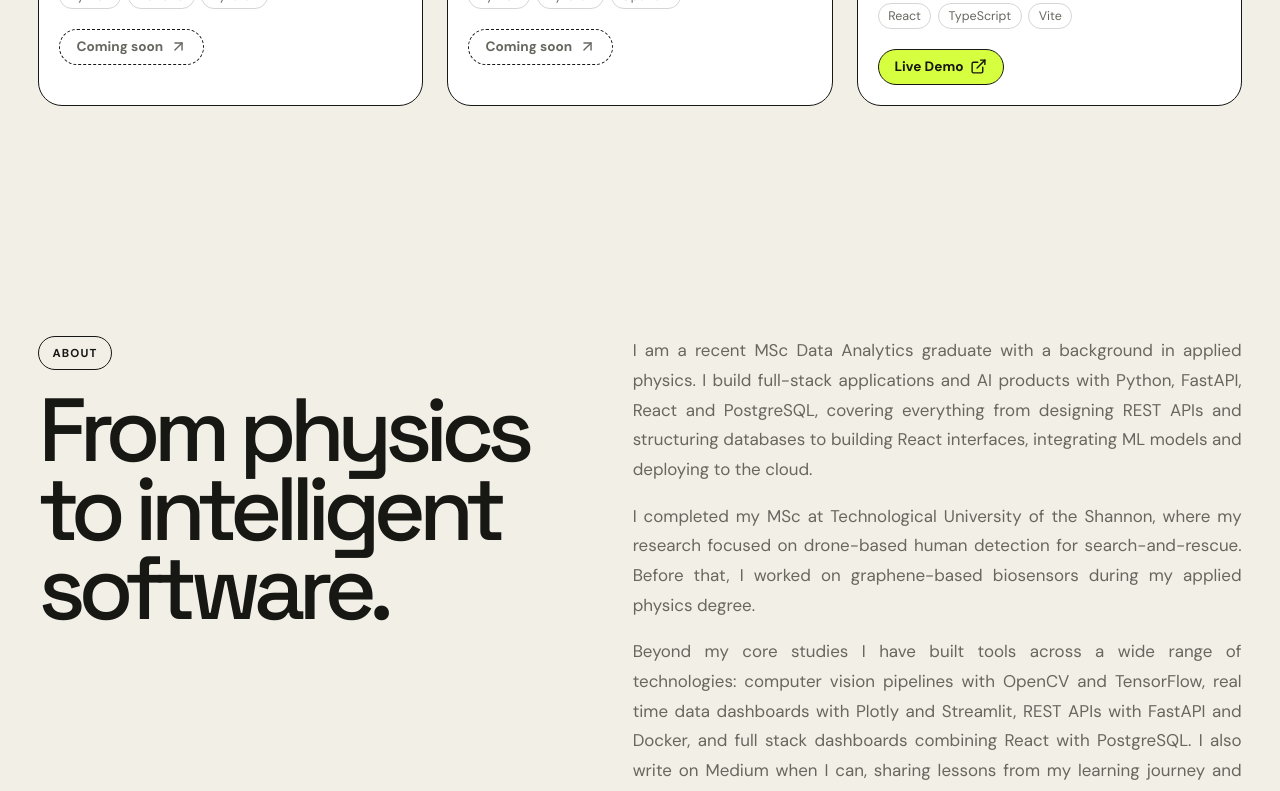
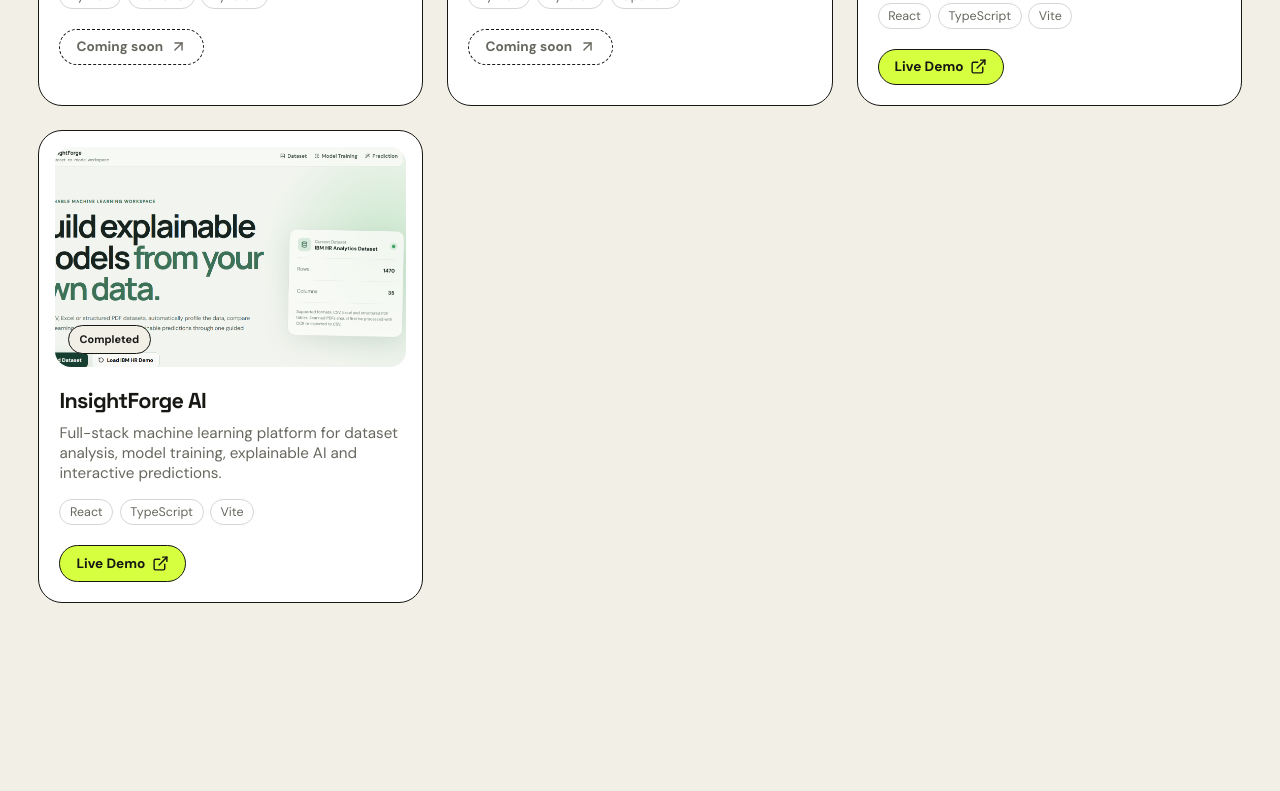
Before and after one commit to alymkarim/alya-portfolio, a React (Vite) app: page /contact in a window 1280 px wide. Shown: the part 2160-2951 px from the top of the page. Built offline with nearby package versions, Linux system fonts and the light colour scheme.

Commit message:
Fix portfolio metadata and InsightForge project

```diff
--- a/src/data/projects.ts
+++ b/src/data/projects.ts
@@ -292,13 +292,92 @@ export const projects: Project[] = [
       "Results must be presented as evidence, not absolute truth",
     ],
   },
+  {
+    id: "insightforge",
+    title: "InsightForge AI",
+    year: "2026",
+    status: "Completed",
+    featured: true,
+    category: ["AI", "Software", "Data"],
+
+    shortDescription:
+      "Full-stack machine learning platform for dataset analysis, model training, explainable AI and interactive predictions.",
+
+    description:
+      "InsightForge AI is a full-stack analytics platform that enables users to upload datasets, automatically profile their structure, train and compare machine learning models, and generate explainable predictions through an intuitive web interface. The platform supports CSV, Excel and structured PDF datasets while adapting dynamically to both classification and regression tasks.",
+
+    role: "Full-Stack AI Developer",
+
+    technologies: [
+      "React",
+      "TypeScript",
+      "Vite",
+      "FastAPI",
+      "Python",
+      "Pandas",
+      "NumPy",
+      "scikit-learn",
+      "Recharts",
+      "Joblib",
+      "pdfplumber",
+      "pytest",
+      "Vercel",
+    ],
+
+    image: "/project-images/insightai.png",
+
+    github: "https://github.com/alymkarim/InsightForge-AI",
+
+    demo: "https://insight-forge-ai-bb4f.vercel.app/",
+
+    problem:
+      "Building machine learning solutions typically requires multiple disconnected tools for preprocessing, training, evaluation and prediction. InsightForge AI unifies the complete workflow into a single interactive application, making machine learning more accessible while maintaining transparency through explainable AI.",
+
+    architecture: [
+      "Dataset upload (CSV, Excel and PDF)",
+      "Automatic schema detection and data profiling",
+      "Data validation and preprocessing",
+      "Dynamic classification and regression pipeline",
+      "Model training and comparison",
+      "Feature importance analysis",
+      "Interactive prediction interface",
+      "REST API with FastAPI",
+    ],
+
+    highlights: [
+      "Supports CSV, Excel and structured PDF datasets",
+      "Automatic dataset profiling and schema detection",
+      "Classification and regression workflows",
+      "Automatic best-model selection",
+      "Feature importance visualisation",
+      "Interactive prediction dashboard",
+      "Responsive React frontend",
+      "REST API built with FastAPI",
+      "Live deployment on Vercel",
+    ],
+
+    challenges: [
+      "Designing a dataset-agnostic machine learning pipeline",
+      "Supporting multiple file formats including PDF tables",
+      "Automatically switching between regression and classification",
+      "Generating dynamic prediction forms from uploaded datasets",
+      "Deploying a full-stack AI application on Vercel",
+    ],
+
+    lessons: [
+      "Machine learning applications require strong software engineering principles as much as good models.",
+      "Dynamic preprocessing pipelines greatly improve reusability across different datasets.",
+      "Explainability is most valuable when presented in language users can easily understand.",
+      "Separating frontend and backend deployments simplifies maintenance and scaling.",
+    ],
+  },
  {
   id: "insightforge",
   title: "InsightForge AI",
   year: "2026",
   status: "Completed",
   featured: true,
-  category: ["AI", "Software Engineering", "Data"],
+  category: ["AI", "Software", "Data"],
 
   shortDescription:
     "Full-stack machine learning platform for dataset analysis, model training, explainable AI and interactive predictions.",
```
